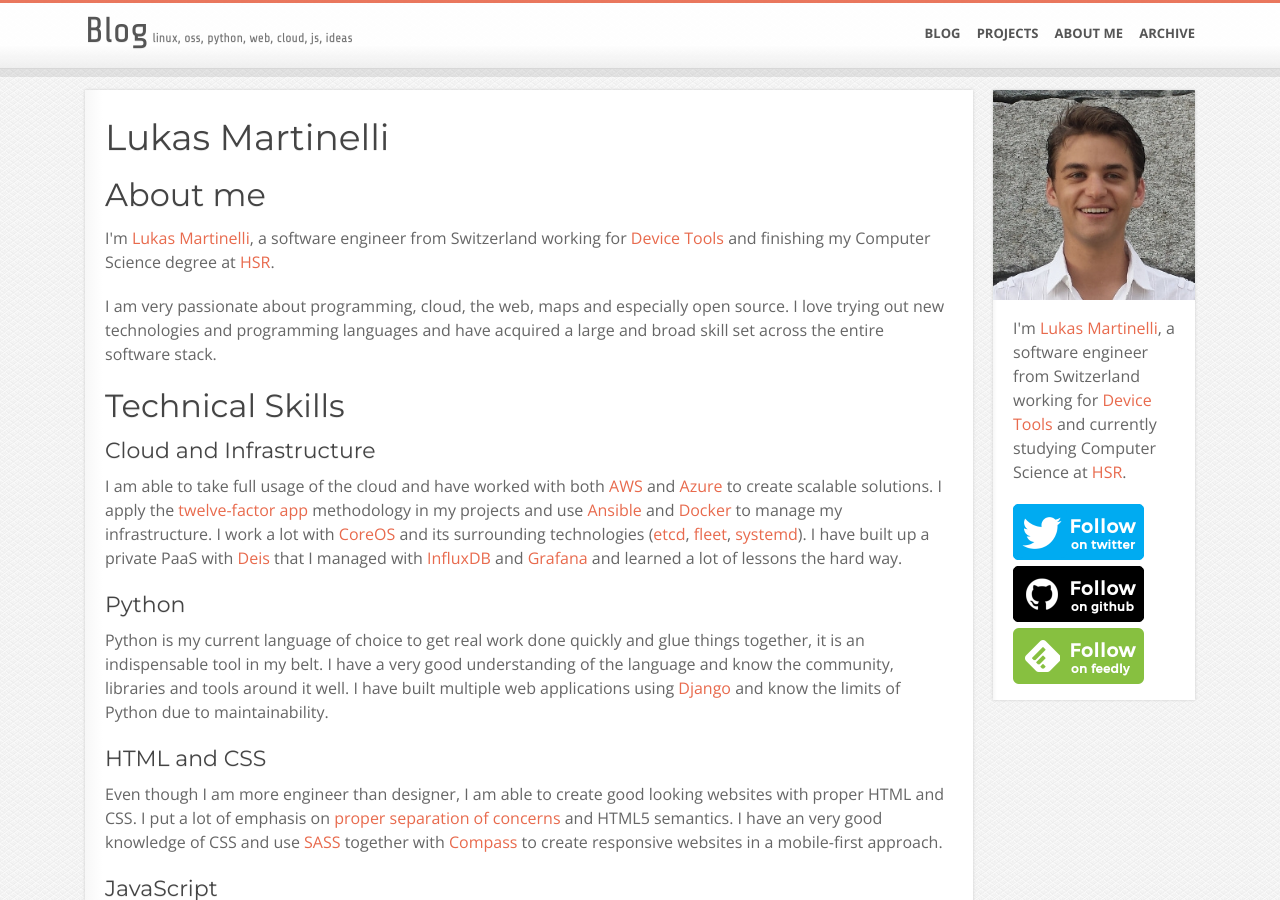
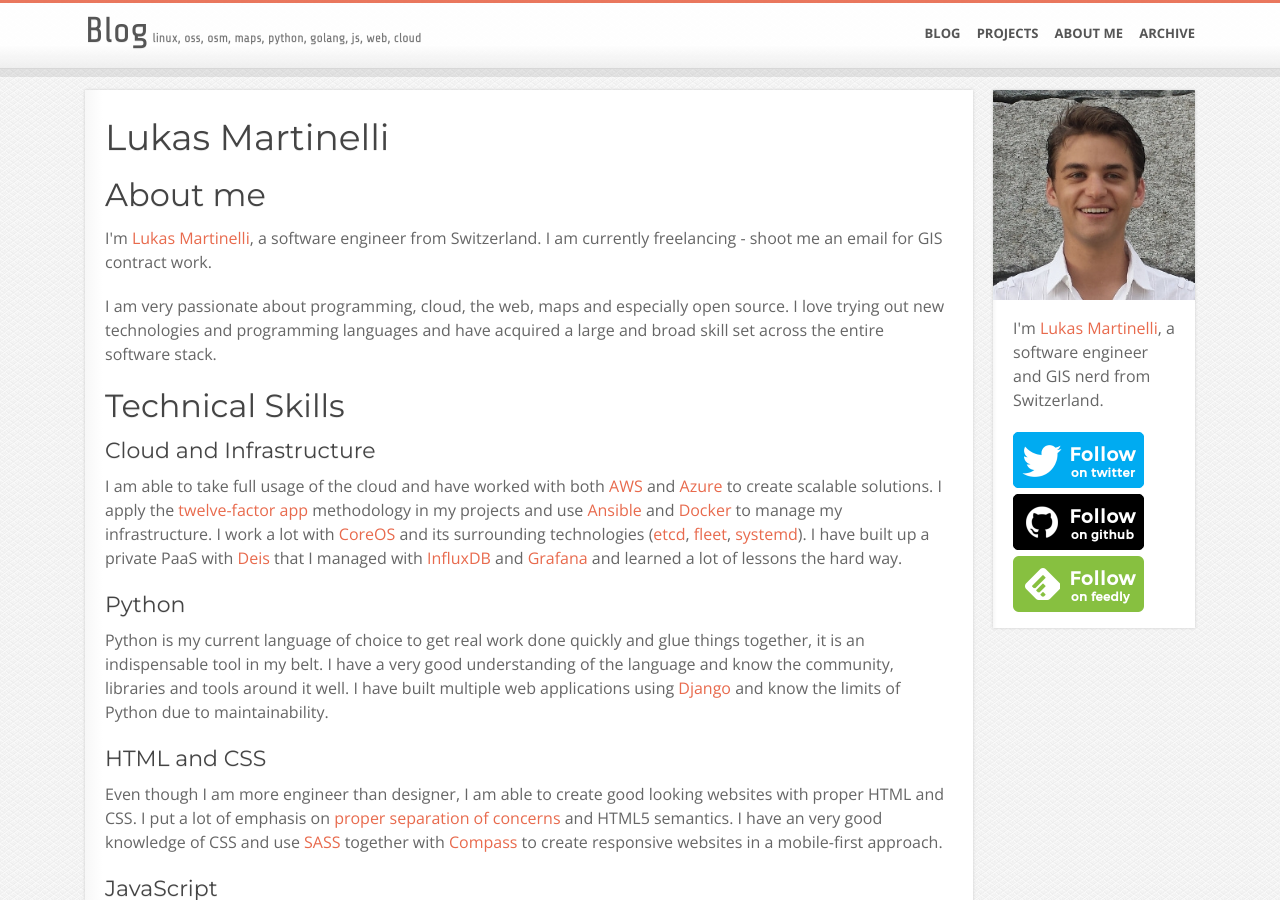
Before and after one commit to lukasmartinelli/lukasmartinelli.github.io, a Jekyll site: the page built from cv.html, in a window 1280 px wide and 900 px high. Built offline with Jekyll 4.4.1, drawn with Linux system fonts in a browser that asks for light colours; some of the changed text lies outside the part shown.

Commit message:
Update bio

```diff
--- a/_includes/bio.html
+++ b/_includes/bio.html
@@ -2,9 +2,7 @@
   <div class="avatar"><img src="/img/lukasmartinelli.jpg "></img></div>
   <div class="description">
       <p>
-      I'm <a href="/cv.html">Lukas Martinelli</a>, a software engineer from Switzerland working for
-      <a href="http://devicetools.ch/">Device Tools</a>
-      and currently studying Computer Science at <a href="https://www.hsr.ch/">HSR</a>.
+      I'm <a href="/cv.html">Lukas Martinelli</a>, a software engineer and GIS nerd from Switzerland.
       </p>
       <a href='https://twitter.com/lukmartinelli' target='blank'><img id='twitterFollow' src='/img/twitter-follow.png' width='131' height='56'></a>
       <a href='https://github.com/lukasmartinelli' target='blank'><img id='githubFollow' src='/img/github-follow.png' width='131' height='56'></a>
--- a/_includes/top.html
+++ b/_includes/top.html
@@ -3,7 +3,7 @@
     <div class="container">
       <div class="branding">
         <a href="/"><h1>Blog</h1></a>
-        <h2>linux, oss, python, web, cloud, js, ideas</h2>
+        <h2>linux, oss, osm, maps, python, golang, js, web, cloud</h2>
       </div>
       <nav id="top-nav">
         <ul>
--- a/cv.html
+++ b/cv.html
@@ -10,9 +10,8 @@
     <div class="content">
         <h2>About me</h2>
         <p>
-        I'm <a href="/cv.html">Lukas Martinelli</a>, a software engineer from Switzerland working for
-        <a href="http://devicetools.ch/">Device Tools</a>
-        and finishing my Computer Science degree at <a href="https://www.hsr.ch/">HSR</a>.
+        I'm <a href="/cv.html">Lukas Martinelli</a>, a software engineer from Switzerland.
+        I am currently freelancing - shoot me an email for GIS contract work.
         </p>
         <p>
         I am very passionate about programming, cloud, the web, maps and especially open source.
@@ -138,8 +137,8 @@
 		    <div class='content'>
 		      <p>
               <img src="/img/hsr.gif" />
-              I am studying Computer Science at the
-              <a href="https://www.hsr.ch">Hochschule für Technik Rapperswil</a>.
+              I studied Computer Science at the
+              <a href="https://www.hsr.ch">Hochschule für Technik Rapperswil</a> and finished with an A grade.
               </p>
 		    </div>
 		  </li>
@@ -205,14 +204,14 @@
 		    <input class='radio' id='work-devicetools' name='works' type='radio' checked>
 		    <div class="relative">
 		      <label for='work-devicetools'>Software Engineer/DevOps at Device Tools</label>
-		      <span class='date'>2016-today</span>
+		      <span class='date'>2016</span>
 		      <span class='circle'></span>
 		    </div>
 		    <div class='content'>
 		      <p>
-              I work 50% part time as Software Engineer and DevOps for
-              <a href="http://devicetools.ch/">Dreipol</a>. We are building a Kubernetes
-              based microservice platform using Kafka and Haskell.
+              Software Engineer and DevOps for
+              <a href="http://devicetools.ch/">Devicetools</a>. We were building a Kubernetes
+              based microservice platform using Golang.
               <p><img src="/img/devicetools.svg" /></p>
 		    </div>
 		  </li>
@@ -249,24 +248,6 @@
               integrating Twitter, Facebook and Google+.
               </p>
               <p><img src="/img/swisscom.gif" /></p>
-		    </div>
-		  </li>
-		  <li class='work'>
-		    <input class='radio' id='work-ocag-freelance' name='works' type='radio'>
-		    <div class="relative">
-		      <label for='work-ocag-freelance'>Contractor at Online Consulting</label>
-		      <span class='date'>2013-today</span>
-		      <span class='circle'></span>
-		    </div>
-		    <div class='content'>
-                <p>
-                At Online Consulting I was part of the core team to develop and
-                work with a custom solution for generating automated product catalogs
-                with Adobe Indesign.
-                I still work on a contract basis with Online Consulting to maintain
-                <a href="http://www.online.ch/oc/pim-ecommerce/print-kataloge-418.aspx">automated print solutions.</a>
-                </p>
-                <p><img src="/img/online.gif" /></p>
 		    </div>
 		  </li>
 		  <li class='work'>
@@ -313,6 +294,13 @@
                 and created a concept how to create offline web applications
                 for service technicians.
                 </p>
+                <p>
+                I was also part of the core team to develop and
+                work with a custom solution for generating automated product catalogs
+                with Adobe Indesign.
+                I still work on a contract basis with Online Consulting to maintain
+                <a href="http://www.online.ch/oc/pim-ecommerce/print-kataloge-418.aspx">automated print solutions.</a>
+                </p>
                 <p><img src="/img/online.gif" /></p>
 		    </div>
 		  </li>
```
